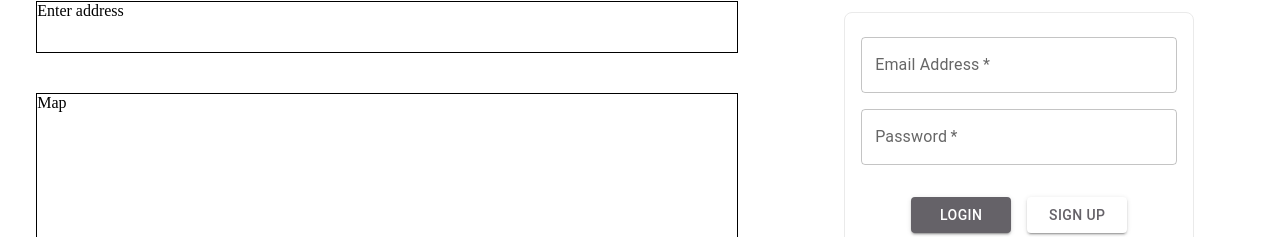
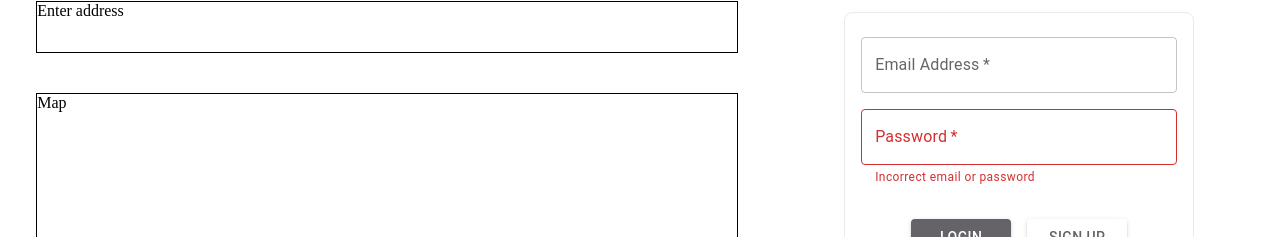
Before and after one commit to fastguys/PostManWeb, a React (Create React App) app: page / in a window 1280 px wide. Shown: the part 209-446 px from the top of the page. Built offline with nearby package versions, Linux system fonts and the light colour scheme; no server answers.

Commit message:
login function

```diff
--- a/src/LoginPage/Login.js
+++ b/src/LoginPage/Login.js
@@ -10,12 +10,34 @@ import Grid from "@mui/material/Grid";
 import Box from "@mui/material/Box";
 import Typography from "@mui/material/Typography";
 import { auth } from "../firebase";
+import { getAuth, signInWithEmailAndPassword } from "firebase/auth";
 
-export default function Login() {
+export default function Login(aaa,setaaa) {
   const [loginError, setLoginError] = useState(false);
+  const [email, setEmail] = useState('');
+  const [password, setPassword] = useState('');
   const handleSubmit = (e) => {
-    //要是输入的密码or用户名错，就set成true
-    setLoginError(true);
+    const auth = getAuth();
+    let flag = true
+    signInWithEmailAndPassword(auth, email, password)
+      .then((userCredential) => {
+        // Signed in
+        console.log('adssd');
+        const user = userCredential.user;
+        // ...
+      })
+      .catch((error) => {
+        setaaa(true)
+        console.log(loginError);
+        const errorCode = error.code;
+        const errorMessage = error.message;
+        console.log(errorMessage);
+      });
+      if (flag == false) {
+        setLoginError(true);
+        console.log(loginError);
+
+      }
   };
   return (
     <div>
@@ -31,6 +53,7 @@ export default function Login() {
         }}
       >
         <TextField
+          value={email}
           required
           fullWidth
           error={loginError}
@@ -38,19 +61,28 @@ export default function Login() {
           label="Email Address"
           name="email"
           autoComplete="email"
+          onChange={(e) => {
+            setEmail(e.target.value);
+            setLoginError(false)
+          }}
           sx={{ mt: 1, mb: 1 }}
         />
 
         <TextField
+          value={password}
           required
-          error={loginError}
-          helperText={loginError ? "Incorrect email or password" : ""}
+          error={aaa}
+          helperText={aaa ? "Incorrect email or password" : ""}
           fullWidth
           name="password"
           label="Password"
           type="password"
           id="password"
           autoComplete="new-password"
+          onChange={(e) => {
+            setPassword(e.target.value);
+            setLoginError(false)
+          }}
           sx={{ mt: 1, mb: 1 }}
         />
 
@@ -62,7 +94,7 @@ export default function Login() {
             alignItems: "center",
           }}
         >
-        <Link href={!loginError && "./homepage"} sx={{ textDecoration: "none" }} >
+        <Link sx={{ textDecoration: "none" }} >
           <Button
             type="submit"
             variant="contained"
--- a/src/LoginPage/index.jsx
+++ b/src/LoginPage/index.jsx
@@ -2,8 +2,10 @@ import { Box } from "@mui/material";
 import React from "react";
 import Login from "./Login";
 import ResponsiveAppBar from "./TopBar";
+import { useState } from "react";
 
 const LoginPage = () => {
+  const [aaa, setaaa] = useState(false)
   return (
     <>
       <Box
@@ -54,7 +56,7 @@ const LoginPage = () => {
             }}
           >
             <Box sx={{ width: 350, height: 600, padding: 10 }}>
-              <Login />
+              <Login aaa = {aaa} setaaa = {setaaa}/>
             </Box>
           </Box>
         </Box>
```
